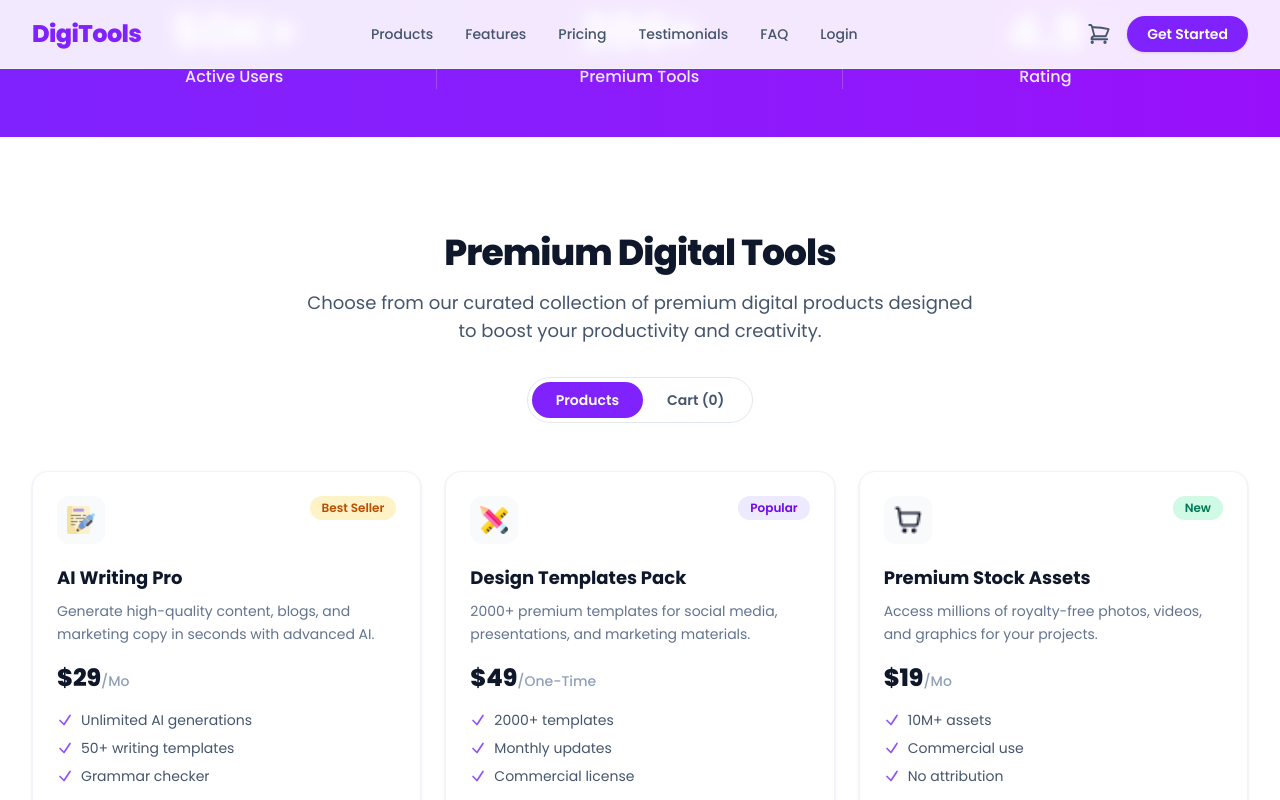
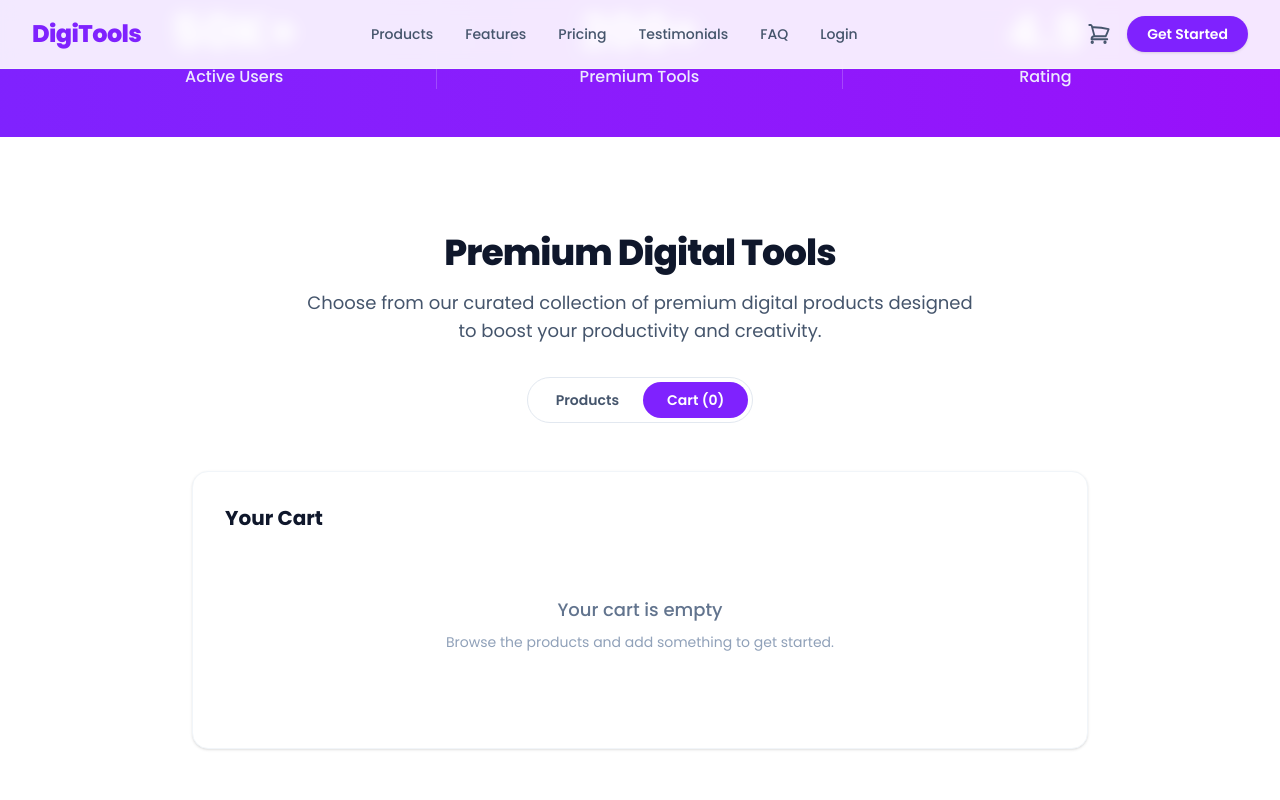
Before and after one commit to ibtee12/Task-6, a React (Vite) app: page / in a window 1280 px wide. Both pictures are taken after a click on the button "Cart (0)". Shown: the part 989-1789 px from the top of the page. Built offline with nearby package versions, Linux system fonts and the light colour scheme.

Commit message:
feat: implement cart toggle, add/remove and checkout functionality

```diff
--- a/src/App.jsx
+++ b/src/App.jsx
@@ -1,17 +1,43 @@
+import { useState } from 'react'
 import Navbar from './components/Navbar'
 import Banner from './components/Banner'
 import Stats from './components/Stats'
 import Products from './components/Products'
 
 function App() {
+  const [cartItems, setCartItems] = useState([])
+
+  // Each click adds a cart line; cartItemId keeps duplicate lines unique.
+  const handleBuy = (product) => {
+    setCartItems((prev) => [
+      ...prev,
+      { ...product, cartItemId: `${product.id}-${Date.now()}` },
+    ])
+  }
+
+  const handleRemove = (cartItemId) => {
+    setCartItems((prev) =>
+      prev.filter((item) => item.cartItemId !== cartItemId),
+    )
+  }
+
+  const handleCheckout = () => {
+    setCartItems([])
+  }
+
   return (
     <div className="min-h-screen bg-white text-slate-900">
-      <Navbar cartCount={0} />
+      <Navbar cartCount={cartItems.length} />
       <main>
         <Banner />
         <Stats />
-        <Products />
-        {/* Upcoming steps: Cart functionality, Steps, Pricing, CTA, Footer */}
+        <Products
+          cartItems={cartItems}
+          onBuy={handleBuy}
+          onRemove={handleRemove}
+          onCheckout={handleCheckout}
+        />
+        {/* Upcoming steps: Steps, Pricing, CTA, Footer */}
       </main>
     </div>
   )
--- /dev/null
+++ b/src/components/Cart.jsx
@@ -0,0 +1,71 @@
+import productIcons from '../data/icons'
+
+function Cart({ items, onRemove, onCheckout }) {
+  const total = items.reduce((sum, item) => sum + item.price, 0)
+
+  return (
+    <div className="mx-auto mt-12 max-w-4xl rounded-2xl border border-slate-100 bg-white p-6 shadow-sm sm:p-8">
+      <h3 className="text-xl font-bold text-slate-900">Your Cart</h3>
+
+      {items.length === 0 ? (
+        /* Empty state */
+        <div className="py-16 text-center">
+          <p className="text-lg font-medium text-slate-500">
+            Your cart is empty
+          </p>
+          <p className="mt-2 text-sm text-slate-400">
+            Browse the products and add something to get started.
+          </p>
+        </div>
+      ) : (
+        <>
+          {/* Cart items (1 column) */}
+          <ul className="mt-6 space-y-4">
+            {items.map((item) => (
+              <li
+                key={item.cartItemId}
+                className="flex items-center gap-4 rounded-xl bg-slate-50 p-4"
+              >
+                <div className="flex h-12 w-12 shrink-0 items-center justify-center rounded-full bg-white">
+                  <img src={productIcons[item.icon]} alt="" className="h-7 w-7" />
+                </div>
+                <div className="min-w-0 flex-1">
+                  <p className="truncate font-semibold text-slate-900">
+                    {item.name}
+                  </p>
+                  <p className="text-sm text-slate-500">${item.price}</p>
+                </div>
+                <button
+                  type="button"
+                  onClick={() => onRemove(item.cartItemId)}
+                  className="text-sm font-semibold text-pink-600 transition-colors hover:text-pink-700"
+                >
+                  Remove
+                </button>
+              </li>
+            ))}
+          </ul>
+
+          {/* Total */}
+          <div className="mt-6 flex items-center justify-between">
+            <span className="text-base font-medium text-slate-600">Total:</span>
+            <span className="text-2xl font-extrabold text-slate-900">
+              ${total}
+            </span>
+          </div>
+
+          {/* Checkout */}
+          <button
+            type="button"
+            onClick={onCheckout}
+            className="mt-6 w-full rounded-full bg-linear-to-r from-violet-600 to-purple-600 py-4 text-base font-semibold text-white transition-opacity hover:opacity-90"
+          >
+            Proceed To Checkout
+          </button>
+        </>
+      )}
+    </div>
+  )
+}
+
+export default Cart
--- a/src/components/Products.jsx
+++ b/src/components/Products.jsx
@@ -1,7 +1,12 @@
+import { useState } from 'react'
 import productsData from '../data/products.json'
 import ProductCard from './ProductCard'
+import Cart from './Cart'
 
-function Products({ onBuy }) {
+function Products({ cartItems, onBuy, onRemove, onCheckout }) {
+  // 'products' is the default view; 'cart' shows the cart section.
+  const [activeTab, setActiveTab] = useState('products')
+
   return (
     <section id="products" className="mx-auto max-w-7xl px-4 py-16 sm:px-6 lg:px-8 lg:py-24">
       {/* Heading */}
@@ -15,30 +20,48 @@ function Products({ onBuy }) {
         </p>
       </div>
 
-      {/* Products / Cart toggle (interactivity added in Step 4) */}
+      {/* Products / Cart toggle */}
       <div className="mt-8 flex justify-center">
         <div className="inline-flex rounded-full border border-slate-200 bg-white p-1">
           <button
             type="button"
-            className="rounded-full bg-violet-600 px-6 py-2 text-sm font-semibold text-white"
+            onClick={() => setActiveTab('products')}
+            className={`rounded-full px-6 py-2 text-sm font-semibold transition-colors ${
+              activeTab === 'products'
+                ? 'bg-violet-600 text-white'
+                : 'text-slate-600 hover:text-violet-600'
+            }`}
           >
             Products
           </button>
           <button
             type="button"
-            className="rounded-full px-6 py-2 text-sm font-semibold text-slate-600"
+            onClick={() => setActiveTab('cart')}
+            className={`rounded-full px-6 py-2 text-sm font-semibold transition-colors ${
+              activeTab === 'cart'
+                ? 'bg-violet-600 text-white'
+                : 'text-slate-600 hover:text-violet-600'
+            }`}
           >
-            Cart (0)
+            Cart ({cartItems.length})
           </button>
         </div>
       </div>
 
-      {/* 3-column product grid */}
-      <div className="mt-12 grid grid-cols-1 gap-6 sm:grid-cols-2 lg:grid-cols-3">
-        {productsData.map((product) => (
-          <ProductCard key={product.id} product={product} onBuy={onBuy} />
-        ))}
-      </div>
+      {/* Active view */}
+      {activeTab === 'products' ? (
+        <div className="mt-12 grid grid-cols-1 gap-6 sm:grid-cols-2 lg:grid-cols-3">
+          {productsData.map((product) => (
+            <ProductCard key={product.id} product={product} onBuy={onBuy} />
+          ))}
+        </div>
+      ) : (
+        <Cart
+          items={cartItems}
+          onRemove={onRemove}
+          onCheckout={onCheckout}
+        />
+      )}
     </section>
   )
 }
--- a/src/components/Stats.jsx
+++ b/src/components/Stats.jsx
@@ -6,7 +6,7 @@ const stats = [
 
 function Stats() {
   return (
-    <section className="bg-gradient-to-r from-violet-600 to-purple-600">
+    <section className="bg-linear-to-r from-violet-600 to-purple-600">
       <div className="mx-auto max-w-7xl px-4 py-12 sm:px-6 lg:px-8">
         <div className="grid grid-cols-1 divide-y divide-white/20 sm:grid-cols-3 sm:divide-x sm:divide-y-0">
           {stats.map((stat) => (
```
